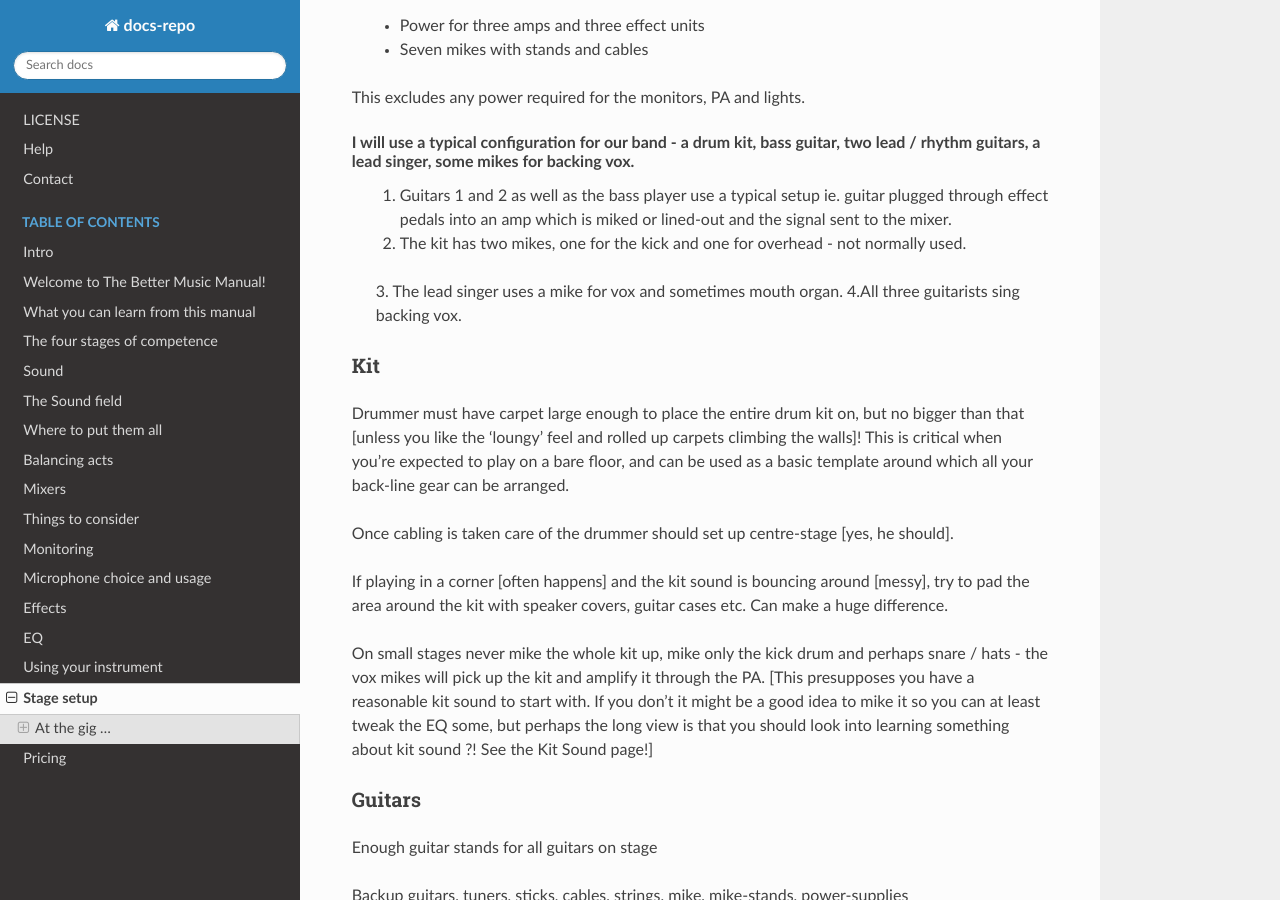
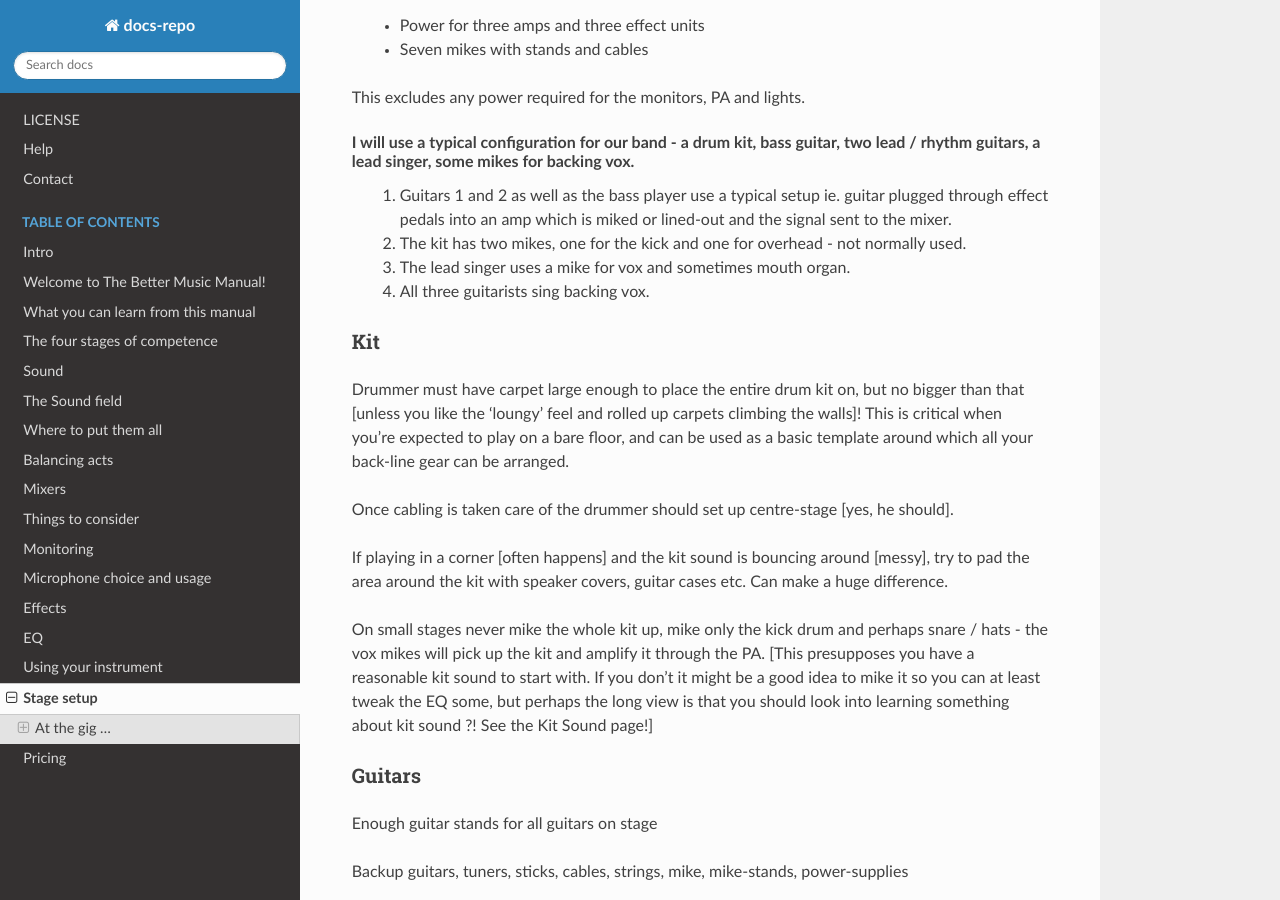
Before and after one commit to flakjakk/docs-repo, a Sphinx documentation site: the page built from docs/source/stage_setup.rst, in a window 1280 px wide and 900 px high, scrolled down 986 px. Built offline with Sphinx 7.4.7 and the Read the Docs theme 2.0.0, drawn with Linux system fonts in a browser that asks for light colours; part of the change alters nothing that is shown.

```diff
--- a/docs/source/stage_setup.rst
+++ b/docs/source/stage_setup.rst
@@ -34,7 +34,8 @@ I will use a typical configuration for our band - a drum kit, bass guitar, two l
 	1. Guitars 1 and 2 as well as the bass player use a typical setup ie. guitar plugged through effect pedals into an amp which is miked or lined-out and the signal sent to the mixer.
 	2. The kit has two mikes, one for the kick and one for overhead - not normally used.
 	3. The lead singer uses a mike for vox and sometimes mouth organ.
-	4.All three guitarists sing backing vox.
+	4. All three guitarists sing backing vox.
+
 
 Kit
 ---
@@ -65,13 +66,13 @@ Never place your monitor or PA speakers where a stage mike might point directly
 
 .. note:: Rule of thumb: the source of the sound must be as good [clean, noiseless, pleasant] as possible - amplifying a bad sound only makes things exponentially worse
 
-.. TIP: Loud does not equal better or more powerful - usually it's just loud.
+.. Loud does not equal better or more powerful - usually it's just loud.
 
 In cases where everything on stage is miked up, avoid the situation where backline sound is constantly interfering with front-of-house. Rule of thumb: set up the stage and front-of-house sound then turn the monitor system off while the band is playing - if the stage system is too loud you will notice a drop in level up front. This should never happen. In our case this is not possible - we run the guitar and bass amps without mikes, mixing only the kick and vox through the PA [it really works well when controlled tightly from stage].
 
 .. note:: Rule of Thumb: Look after your ears - when driving to a gig don't play your sound system full blast, and especially not your iPod, and don't keep the window rolled right down for the fresh air. These items affect your hearing over time, you'll get to the gig and wonder why your sound isn't cutting through. It's not your sound, it's your ears bru.
 
-.. TIP: Tip for drummers from George Axiotis: You can use your cymbals as a clear indicator to show whether or not your ears are in good shape, works like this: Sometime during a break from playing [when your ears are rested] set your crash up, then hit it sort of medium hard. Do this muchly over a period of days until you are very familiar with the sound. When you get to the gig, do the same thing and try to ascertain if the sound is any different. If it is, say brighter, then you need to realise that your ears are not picking up tops as clearly as they should - you must then make any EQ adjustments you feel are necessary [front-of-house] based on the fact that you're not hearing the tops clearly. Same goes for bass / mids. This test is particularly important when you do gigs back to back for days - your hearing will definitely be affected negatively and you need to be aware of how they are reacting.
+.. Tip for drummers from George Axiotis: You can use your cymbals as a clear indicator to show whether or not your ears are in good shape, works like this: Sometime during a break from playing [when your ears are rested] set your crash up, then hit it sort of medium hard. Do this muchly over a period of days until you are very familiar with the sound. When you get to the gig, do the same thing and try to ascertain if the sound is any different. If it is, say brighter, then you need to realise that your ears are not picking up tops as clearly as they should - you must then make any EQ adjustments you feel are necessary [front-of-house] based on the fact that you're not hearing the tops clearly. Same goes for bass / mids. This test is particularly important when you do gigs back to back for days - your hearing will definitely be affected negatively and you need to be aware of how they are reacting.
 
 To emulate this from a guitar perspective: Plug your guitar in clean ie. no effects at all, just guitar + cable + amp. Get familiar with the sound on lead pickup / full tops and rhythm pickup / full bass. When you get to the gig do it again, but bear in mind this can be somewhat subjective as your strings might be crudded up, or old. Use the EXACT same cable though [it's amazing the difference a cable can make to your sound - more on this later].
 
```
